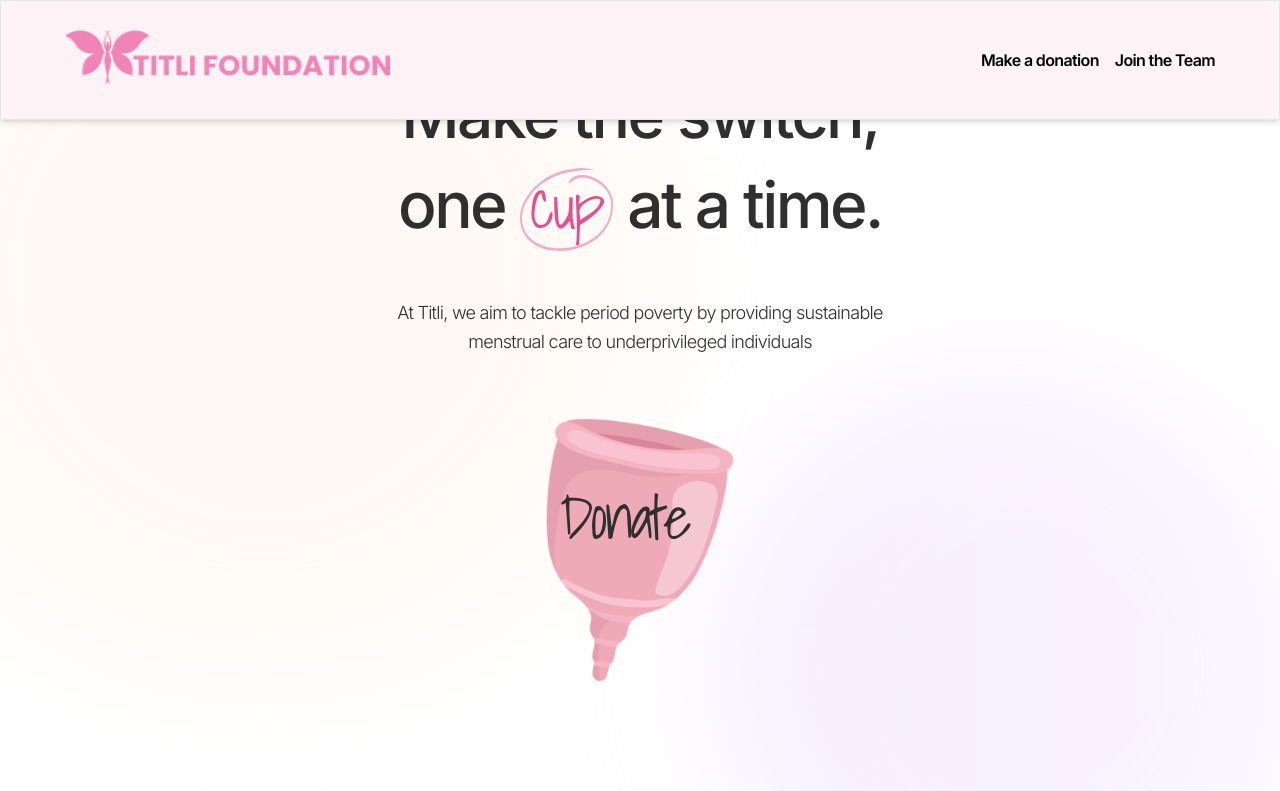
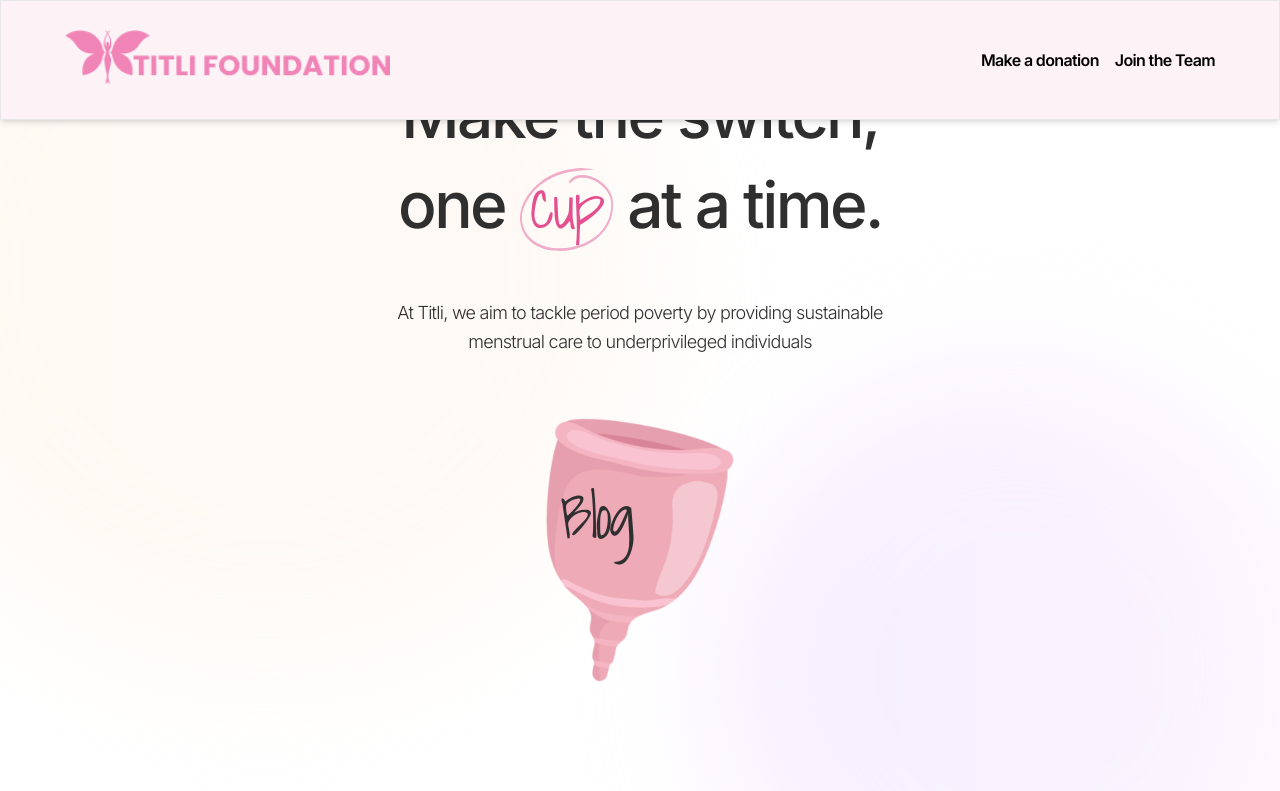
Before and after one commit to kunalbawliya/copy-titli-website, a Next.js app: page / in a window 1280 px wide. Shown: the top 791 px of the page. Built offline with nearby package versions, Linux system fonts and the light colour scheme; a web font is replaced by a local one.

Commit message:
Temporary Blog button fix

```diff
--- a/pages/index.js
+++ b/pages/index.js
@@ -64,7 +64,7 @@ export default function Home() {
           <a
             // href="https://tr.ee/2SZEApXBIC"
             // target="_blank"
-            href="/donate"
+            href="/blog"
             className="mt-[50px] lg:mt-[70px] cursor-pointer pointer-events-none lg:pointer-events-auto"
           >
             <div className="m-auto relative w-[150px] lg:w-[200px] group">
@@ -73,7 +73,7 @@ export default function Home() {
                 className="w-[100%] m-auto transition-all ease-out duration-200 group-hover:rotate-0 lg:group-hover:rotate-12 "
               />
               <div className="hidden lg:block absolute pointer-events-none left-[20px] top-[80px] font-shadows text-6xl">
-                Donate
+                Blog
               </div>
             </div>
           </a>
```
